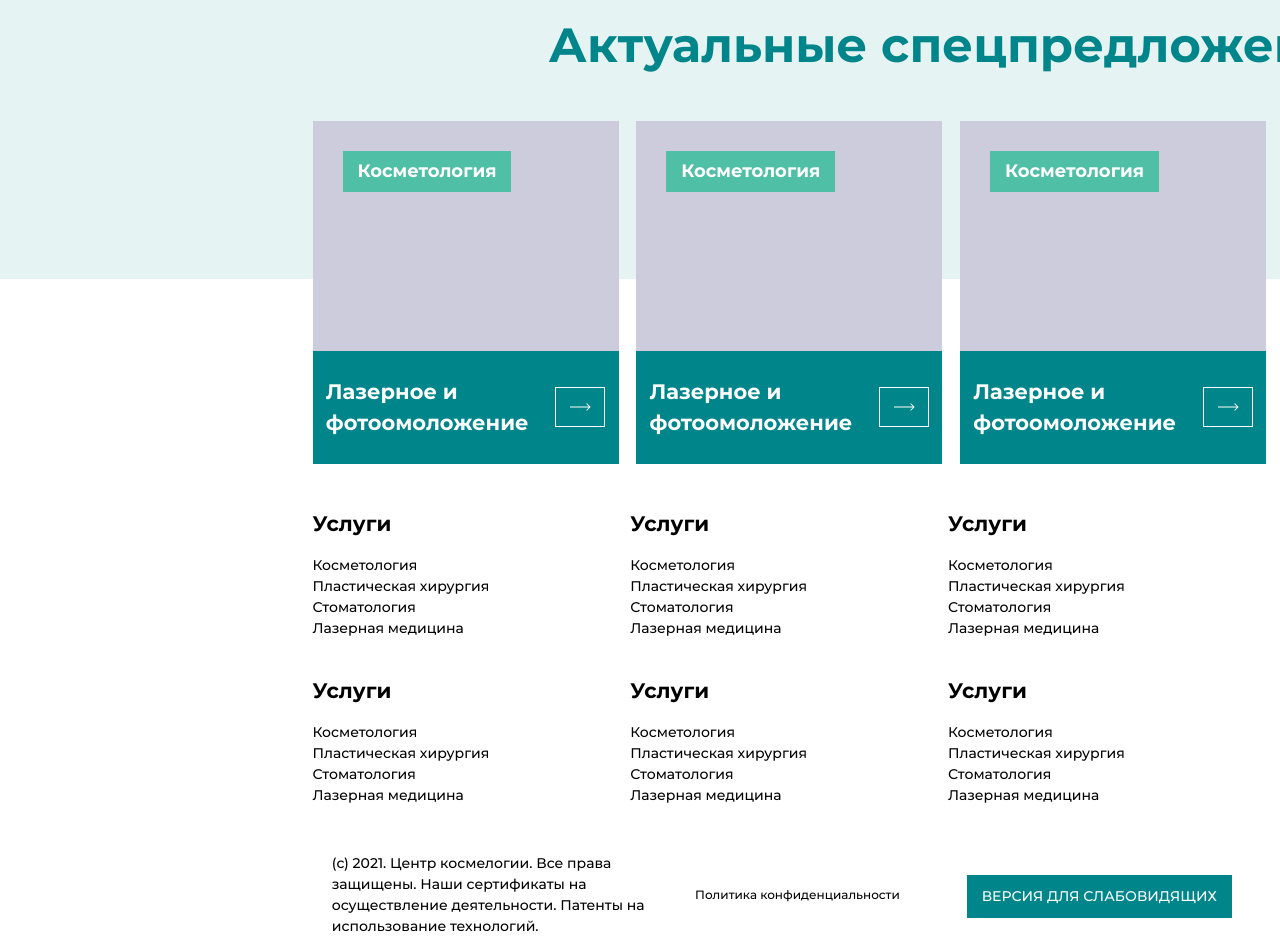
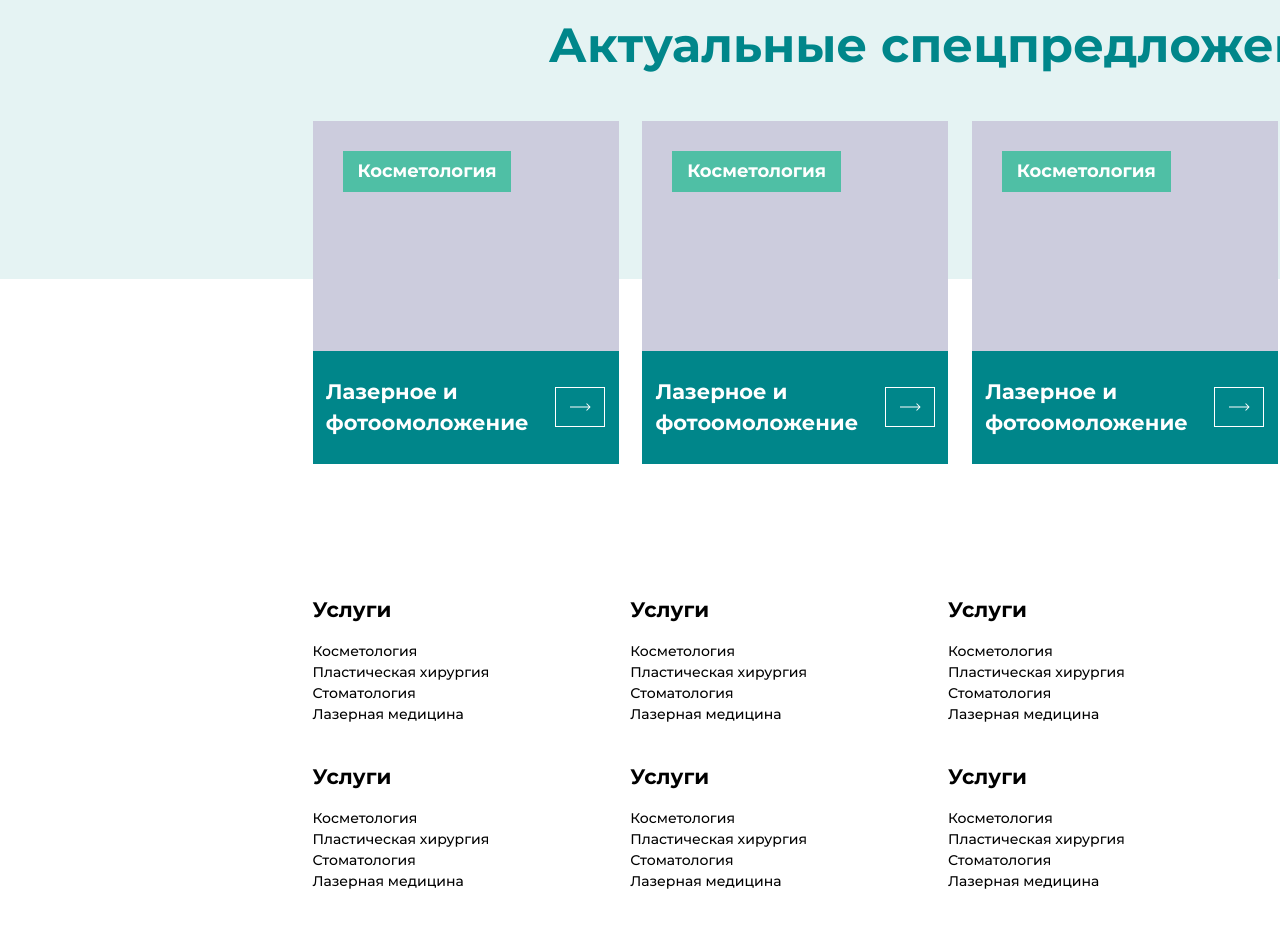
Before and after one commit to actavioDen/SalonKrasoty, a website: page index.html in a window 1280 px wide. Shown: the part 2300-3252 px from the top of the page. Drawn offline with Linux system fonts and the light colour scheme; files that its build step writes are made by us from their sources.

Commit message:
работа над подвалом

```diff
--- a/css/about-slider/about-slider.css
+++ b/css/about-slider/about-slider.css
@@ -33,7 +33,7 @@
   margin-top: 43px;
 }
 
-.about-slider__right {
+.about-slider__img {
   width: 746px;
   height: 533px;
   grid-column: 6/13;
--- a/css/footer/footer.css
+++ b/css/footer/footer.css
@@ -27,6 +27,7 @@
 }
 
 .footer__down{
+  margin-top: 80px;
   display: flex;
   justify-content: space-around;
   align-items: center;
--- a/css/offers-list/offers-list.css
+++ b/css/offers-list/offers-list.css
@@ -1,8 +1,9 @@
 .offers-list {
+  margin: 0;
   padding: 0;
   list-style: none;
-  display: grid;
-  grid-template-columns: repeat(4, 3fr);
+  display: flex;
+  justify-content: space-between;
 }
 
 .offers-list__item {
--- a/css/page-body/page-body.css
+++ b/css/page-body/page-body.css
@@ -18,3 +18,7 @@
   display: none;
   margin: 0;
 }
+
+.page-body__footer{
+  margin-top: 100px;
+}
--- a/index.html
+++ b/index.html
@@ -66,7 +66,7 @@
                             <li><a href="#"><img src="img/arrow-right.png" alt=""></a></li>
                         </ul>
                     </div>
-                    <img class="about-slider__right" src="img/section1.jpg" alt="Красят лицо">
+                    <img class="about-slider__img" src="img/section1.jpg" alt="Красят лицо">
                 </div>
 
                 <ul class="about-list-second">
@@ -140,6 +140,7 @@
                 <h2 class="current-offers__title">Актуальные спецпредложения</h2>
                 <ul class="offers-list">
                     <li class="offers-list__item">
+                        <a class="link" href="#">
                             <div class="offers-list__item-top">  <!--Фотом блока будет картинка-->
                                 <h3 class="offers-list__title">Косметология</h3>
                             </div>
@@ -147,8 +148,10 @@
                                 <h4 class="offers-list__subtitle">Лазерное и фотоомоложение</h4>
                                 <img src="img/arrow-enter.png" alt="стрелочка">
                             </div>
+                        </a>
                     </li>
                     <li class="offers-list__item">
+                        <a class="link" href="#">
                             <div class="offers-list__item-top">  <!--Фотом блока будет картинка-->
                                 <h3 class="offers-list__title">Косметология</h3>
                             </div>
@@ -156,8 +159,10 @@
                                 <h4 class="offers-list__subtitle">Лазерное и фотоомоложение</h4>
                                 <img src="img/arrow-enter.png" alt="стрелочка">
                             </div>
+                        </a>
                     </li>
                     <li class="offers-list__item">
+                        <a class="link" href="#">
                             <div class="offers-list__item-top">  <!--Фотом блока будет картинка-->
                                 <h3 class="offers-list__title">Косметология</h3>
                             </div>
@@ -165,8 +170,10 @@
                                 <h4 class="offers-list__subtitle">Лазерное и фотоомоложение</h4>
                                 <img src="img/arrow-enter.png" alt="стрелочка">
                             </div>
+                        </a>
                     </li>
                     <li class="offers-list__item">
+                        <a class="link" href="#">
                             <div class="offers-list__item-top">  <!--Фотом блока будет картинка-->
                                 <h3 class="offers-list__title">Косметология</h3>
                             </div>
@@ -174,6 +181,7 @@
                                 <h4 class="offers-list__subtitle">Лазерное и фотоомоложение</h4>
                                 <img src="img/arrow-enter.png" alt="стрелочка">
                             </div>
+                        </a>
                     </li>
                 </ul>
             </div>
@@ -181,7 +189,7 @@
 
     </main>
 
-    <footer class="footer">
+    <footer class="footer page-body__footer">
         <div class="footer__wrapper">
             <section class="footer__up">
                 <h2  class="page-body__section-name">Навигация по услугам, схемы проезда</h2>
```
Lines whose indentation alone changed are shown as unchanged.
